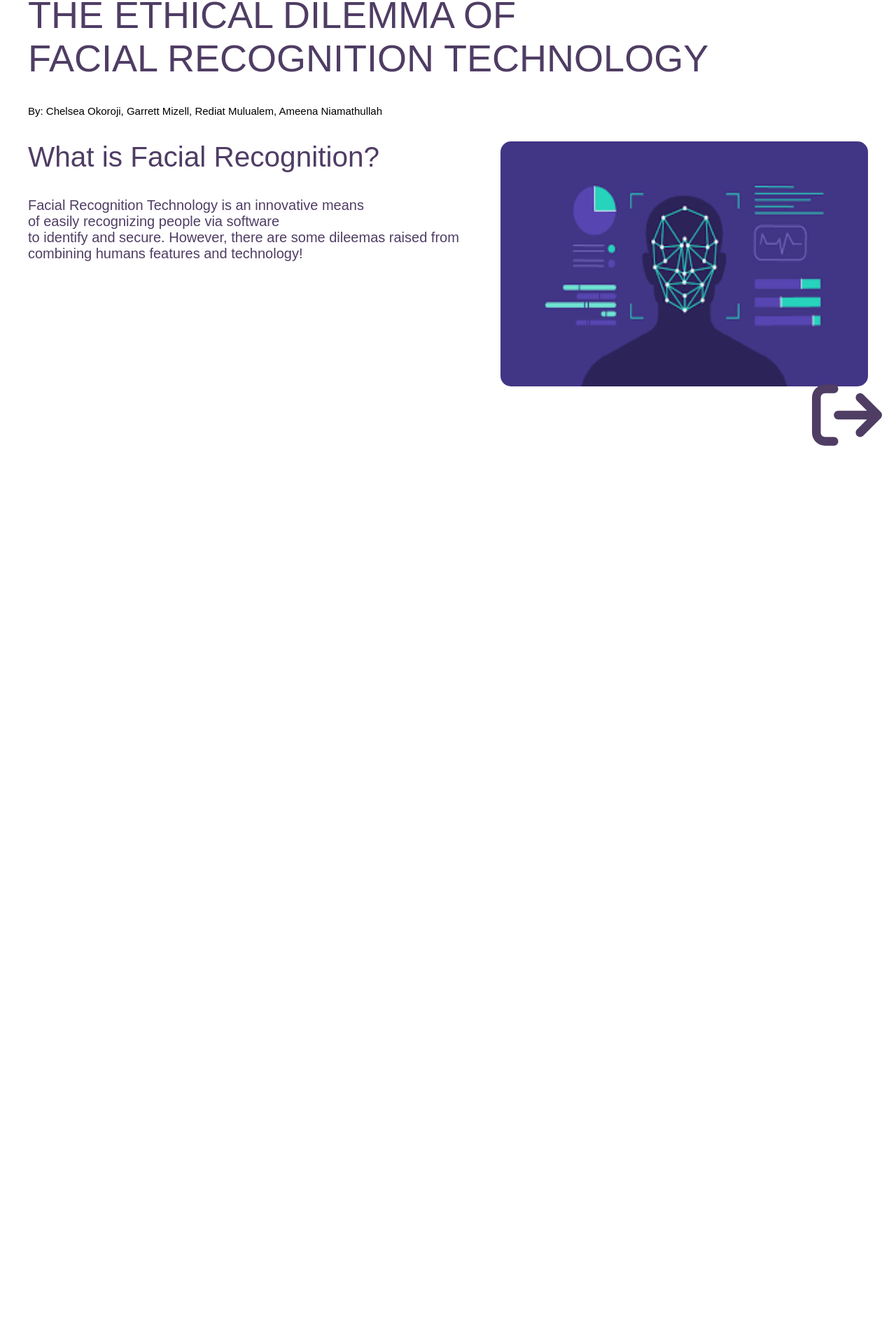
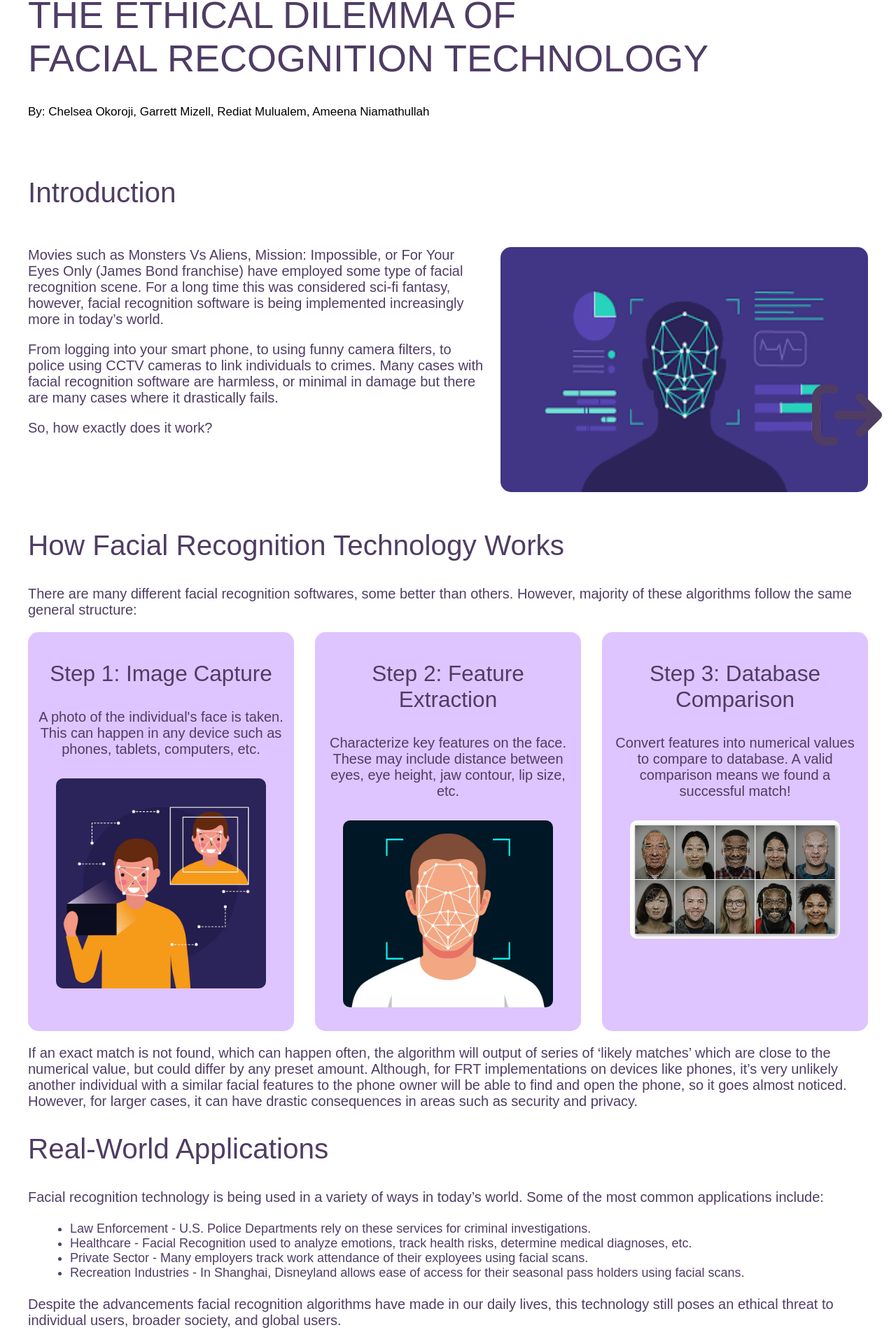
Before and after one commit to ameena-nia/SENG-601-Group5-Project, a React (Vite) app: page / in a window 1280 px wide. Shown: the part 137-2057 px from the top of the page at 70% size. Before the commit the page ends 800 px from the top, so only its background shows below. Built offline with nearby package versions, Linux system fonts and the light colour scheme; a web font is replaced by a local one.

Commit message:
Completed homepage.

```diff
--- a/src/Pages/Homepage.css
+++ b/src/Pages/Homepage.css
@@ -16,8 +16,14 @@
 }
 
 .homepage #authors {
-  font-size: 15px;
+  font-size: 17px;
   color: black;
+}
+
+.homepage #home-header {
+  display: flex;
+  justify-content: space-between;
+  gap: 20px;
 }
 
 @keyframes slideIn {
@@ -31,7 +37,7 @@
   }
 }
 
-.homepage img{
+#home-header img{
   display: block;
   margin: 20px auto;
   border-radius: 15px;
@@ -72,3 +78,28 @@
   75% { transform: rotate(3deg); }
   100% { transform: rotate(0deg); }
 }
+
+#frt-steps {
+  display: flex;
+  justify-content: center;
+  gap: 30px;
+}
+
+#frt-steps div {
+  background-color: #dec5ff;
+  padding: 10px;
+  border-radius: 15px;
+  width: 360px;
+  height: 550px;
+  text-align: center;
+}
+
+#frt-steps div img {
+  width: 300px;
+  border-radius: 10px;
+  margin-top: 10px;
+}
+
+#applications li {
+  color: #4f3d64;
+}
--- a/src/Pages/Homepage.jsx
+++ b/src/Pages/Homepage.jsx
@@ -3,6 +3,9 @@ import "./Homepage.css";
 import facialtech from "../assets/facialtech.png";
 import { useNavigate } from "react-router-dom";
 import { FaArrowRightFromBracket } from "react-icons/fa6";
+import imgcap from "../assets/imgcap.jpg";
+import feature from "../assets/feature.jpg";
+import unbiastest from "../assets/unbiastest.jpg";
 
 
 export default function Home () {
@@ -16,14 +19,73 @@ export default function Home () {
          <div className="homepage">
             <h1>THE ETHICAL DILEMMA OF <br />FACIAL RECOGNITION TECHNOLOGY</h1>
             <p id='authors'>By: Chelsea Okoroji, Garrett Mizell, Rediat Mulualem, Ameena Niamathullah</p>
-            <img src={facialtech} alt="Facial Recognition Technology" />
 
-            <section id="what-is-facial-recognition-technology">
-                <h2>What is Facial Recognition?</h2>
-                <p>Facial Recognition Technology is an innovative means <br />
-                of easily recognizing people via software <br />
-                to identify and secure. However, there are some dileemas raised from combining humans features and technology!</p>
+            <br></br>
+
+            <section id="introduction">
+                <h2>Introduction</h2>
+                <div id="home-header">
+                    <div id="header-text">
+                        <p>Movies such as Monsters Vs Aliens, Mission: Impossible, or For Your Eyes Only
+                            (James Bond franchise) have employed some type of facial recognition scene.
+                            For a long time this was considered sci-fi fantasy, however, facial recognition
+                            software is being implemented increasingly more in today’s world.
+                        </p>
+                        <p>From logging
+                            into your smart phone, to using funny camera filters, to police using CCTV cameras
+                            to link individuals to crimes. Many cases with facial recognition software are
+                            harmless, or minimal in damage but there are many cases where it drastically fails.
+                        </p>
+                        <p>So, how exactly does it work?</p>
+                    </div>
+                    <img src={facialtech} alt="Facial Recognition Technology" />
+                </div>
                 <FaArrowRightFromBracket className="arrow-icon" onClick={nextPage}/>
+            </section>
+
+            <section id="how-it-works">
+                <h2>How Facial Recognition Technology Works</h2>
+                <p>There are many different facial recognition softwares, some better than others.
+                    However, majority of these algorithms follow the same general structure:
+                </p>
+                <div id="frt-steps">
+                    <div id="step1">
+                        <h3>Step 1: Image Capture</h3>
+                        <p>A photo of the individual's face is taken. This can happen in any device such as phones, tablets, computers, etc.</p>
+                        <img src={imgcap} alt="Image Capture" />
+                    </div>
+
+                    <div id="step2">
+                        <h3>Step 2: Feature Extraction</h3>
+                        <p>Characterize key features on the face. These may include distance between eyes, eye height, jaw contour, lip size, etc.</p>
+                        <img src={feature} alt="Feature Extraction" />
+                    </div>
+
+                    <div id="step3">
+                        <h3>Step 3: Database Comparison</h3>
+                        <p>Convert features into numerical values to compare to database. A valid comparison means we found a successful match!</p>
+                        <img src={unbiastest} alt="Unbias Test" />
+                    </div>
+                </div>
+                <p>If an exact match is not found, which can happen often, the algorithm will output of series of ‘likely matches’ which are close to the numerical value,
+                     but could differ by any preset amount. Although, for FRT implementations on devices like phones, it’s very unlikely another individual with a similar facial
+                     features to the phone owner will be able to find and open the phone, so it goes almost noticed. However, for larger cases, it can have drastic consequences in
+                     areas such as security and privacy.
+                </p>
+
+            </section>
+
+            <section id="applications">
+                <h2>Real-World Applications</h2>
+                <p>Facial recognition technology is being used in a variety of ways in today’s world. Some of the most common applications include:</p>
+                <ul>
+                    <li>Law Enforcement - U.S. Police Departments rely on these services for criminal investigations.</li>
+                    <li>Healthcare - Facial Recognition used to analyze emotions, track health risks, determine medical diagnoses, etc.</li>
+                    <li>Private Sector - Many employers track work attendance of their exployees using facial scans.</li>
+                    <li>Recreation Industries - In Shanghai, Disneyland allows ease of access for their seasonal pass holders using facial scans.</li>
+                </ul>
+                <p>Despite the advancements facial recognition algorithms have made in our daily lives, this technology still poses an ethical threat to individual users,
+                    broader society, and global users.</p>
             </section>
         </div>
         </div>
```
Also changed, not shown: src/assets/feature.jpg (added), src/assets/imgcap.jpg (added).
